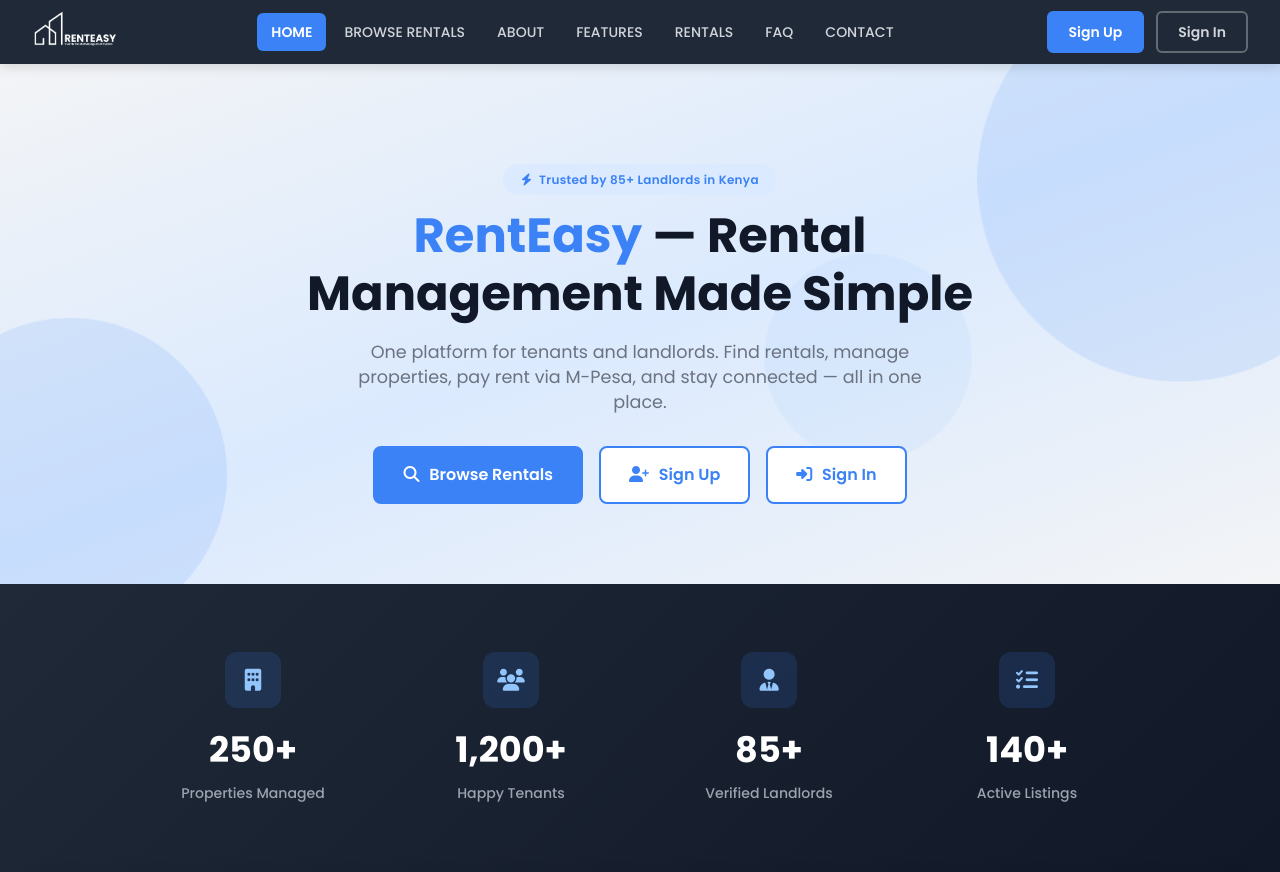
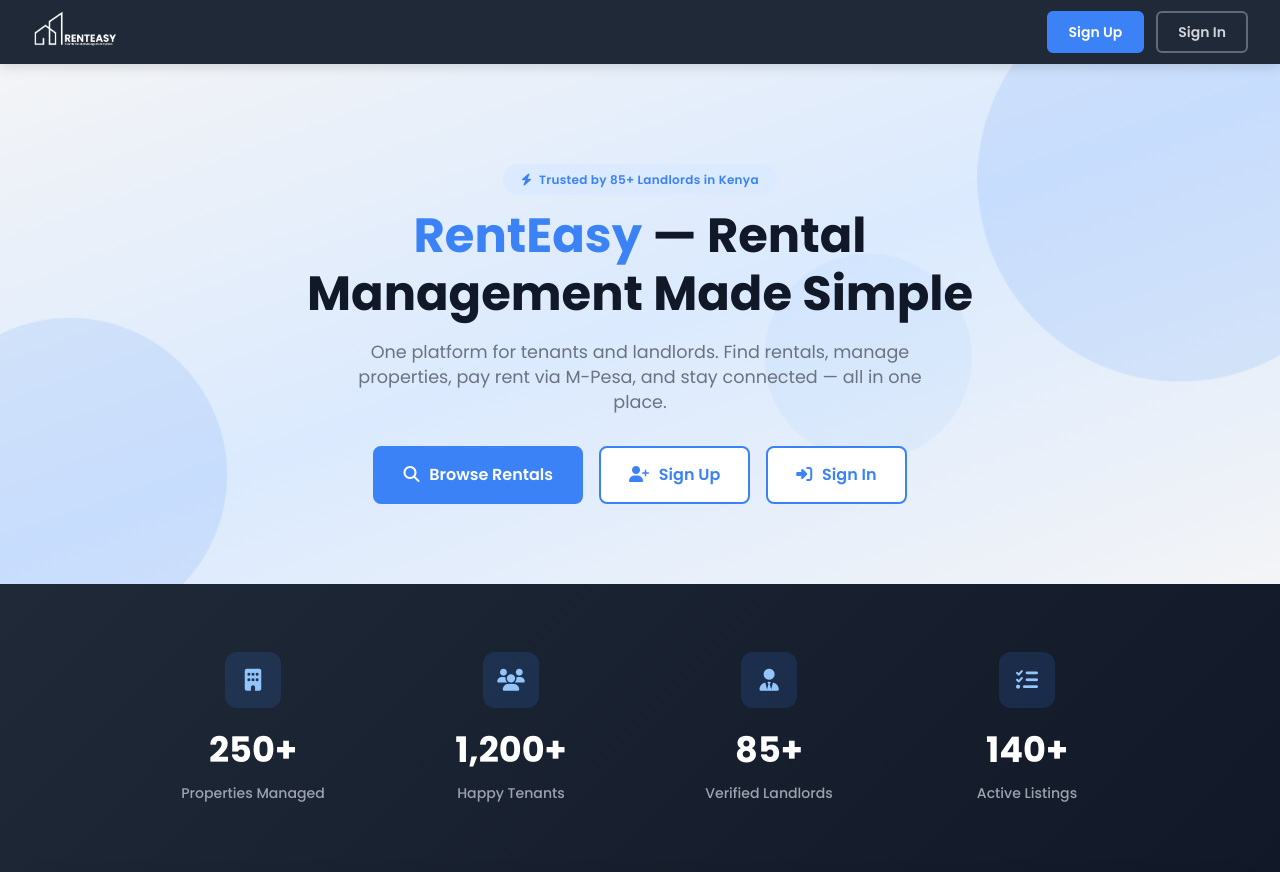
Before and after one commit to EllyKurgat/RentEasy, a Django app: page / in a window 1280 px wide. Shown: the top 872 px of the page. Run offline with Django 5.2, Linux system fonts and the light colour scheme; data that the repository does not hold is empty; some libraries are stand-ins or nearby versions.

Commit message:
Dark blue hamburger menu, remove nav links on mobile

```diff
--- a/frontend_views/Templates/renteasyweb/index.html
+++ b/frontend_views/Templates/renteasyweb/index.html
@@ -5,8 +5,8 @@
 <head>
     <meta charset="UTF-8">
     <meta name="viewport" content="width=device-width, initial-scale=1.0">
-    <link rel="stylesheet" href="{% static 'css/theme.css' %}?v=32">
-    <link rel="stylesheet" href="{% static 'css/style.css' %}?v=32">
+    <link rel="stylesheet" href="{% static 'css/theme.css' %}?v=33">
+    <link rel="stylesheet" href="{% static 'css/style.css' %}?v=33">
     <link href="https://fonts.googleapis.com/css2?family=Poppins:wght@300;400;500;600;700&display=swap" rel="stylesheet">
     <script src="https://kit.fontawesome.com/e1db635686.js" crossorigin="anonymous"></script>
     <title>RentEasy - Rental Management for Tenants & Landlords</title>
@@ -24,15 +24,6 @@
     <a href="javascript:void(0);" class="icon" onclick="document.getElementById('topnav').classList.toggle('responsive');">
       <i class="fa-solid fa-bars"></i>
     </a>
-    <div class="top2">
-      <a href="#hero" class="nav-link active10">HOME</a>
-      <a href="{% url 'listing_list' %}" class="nav-link">BROWSE RENTALS</a>
-      <a href="#about" class="nav-link">ABOUT</a>
-      <a href="#features" class="nav-link">FEATURES</a>
-      <a href="#rentals" class="nav-link">RENTALS</a>
-      <a href="#faq" class="nav-link">FAQ</a>
-      <a href="#contact" class="nav-link">CONTACT</a>
-    </div>
     <div class="userbox2">
       <a class="login2 primary" href="{% url 'register' %}">Sign Up</a>
       <a class="login2" href="{% url 'user_login' %}">Sign In</a>
--- a/frontend_views/static/css/style.css
+++ b/frontend_views/static/css/style.css
@@ -1014,7 +1014,7 @@ input[type=submit]:hover {
 @media (max-width: 1000px) {
   .topnav { flex-wrap: wrap !important; height: auto !important; padding: 6px 12px !important; justify-content: flex-start !important; background: #1F2937 !important; }
   .topnav > a:first-child { order: 1; flex-shrink: 0; }
-  .icon { display: flex !important; order: 2; align-items: center; justify-content: center; min-width: 32px; min-height: 32px; color: #fff !important; font-size: 20px; cursor: pointer; margin-left: auto !important; flex-shrink: 0; }
+  .icon { display: flex !important; order: 2; align-items: center; justify-content: center; min-width: 32px; min-height: 32px; color: #3B82F6 !important; font-size: 20px; cursor: pointer; flex-shrink: 0; }
   .userbox2 {
     order: 3; margin-left: auto !important; margin-right: 8px !important;
     flex-wrap: nowrap !important; gap: 8px !important;
@@ -1023,15 +1023,10 @@ input[type=submit]:hover {
     flex-direction: row !important;
     width: auto !important;
   }
-  .top2 { display: none !important; order: 4; width: 100%; flex-direction: column; gap: 0; }
-  .top2 a {
-    padding: 10px 12px; width: 100%; border-radius: 0;
-    border-bottom: 1px solid rgba(255,255,255,0.06);
-    box-sizing: border-box; font-size: 13px; color: #fff !important;
-  }
+  .top2 { display: none !important; }
   .loginsmall { display: block !important; }
   .bars1 { display: flex; }
-  .topnav.responsive .top2 { display: flex !important; }
+  .topnav.responsive .top2 { display: none !important; }
   .topnav img { height: 22px !important; }
   .login2 {
     padding: 6px 12px !important; font-size: 11px !important;
@@ -1041,7 +1036,6 @@ input[type=submit]:hover {
     color: #fff !important;
     flex-shrink: 0;
   }
-  .top2 a { font-size: 12px; padding: 8px 12px; }
 }
 
 @media (max-width: 480px) {
```
